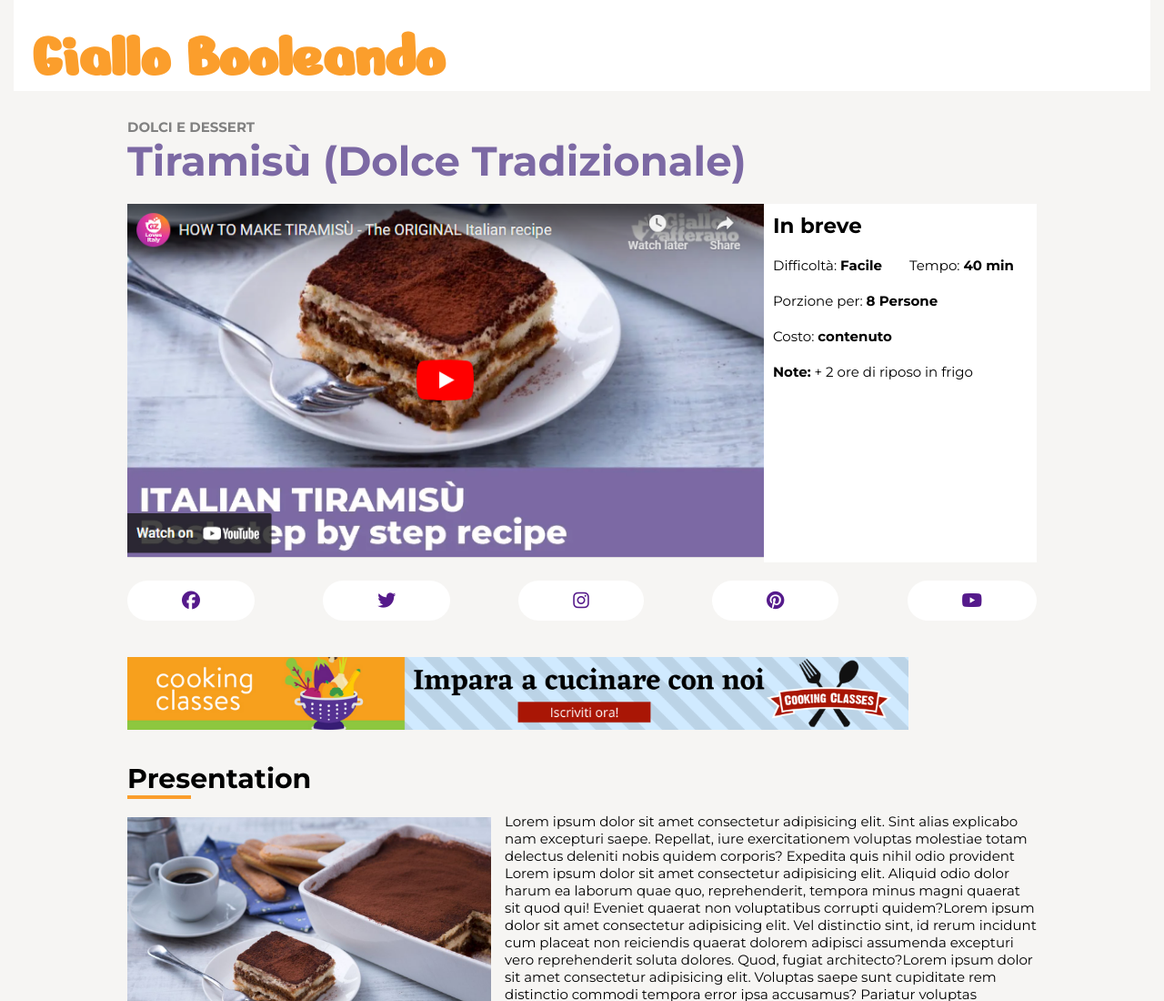
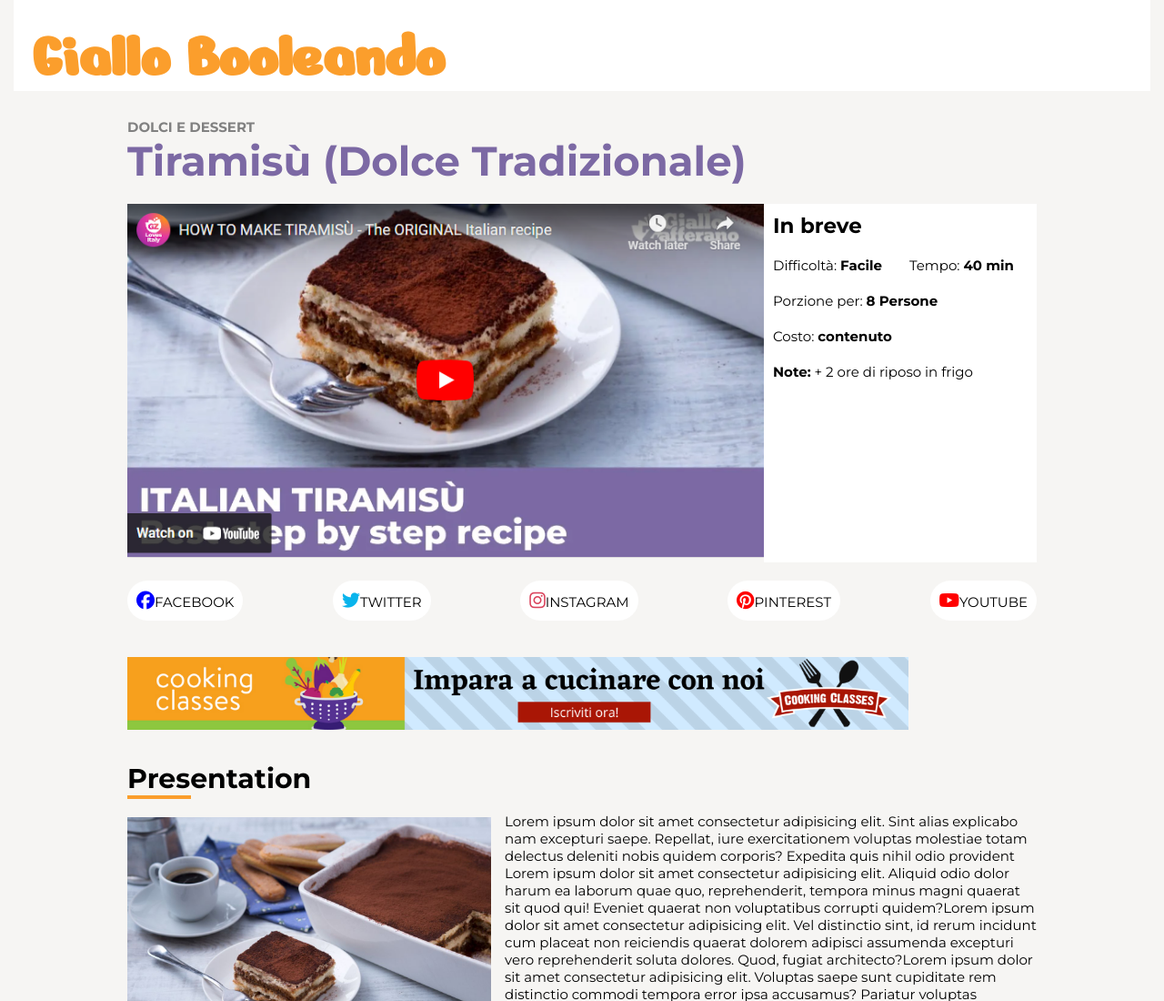
Before and after one commit to nicolo-canevari/htmlcss-responsive-layout, a plain HTML site: page index.html in a window 1280 px wide. Shown: the top 1100 px of the page at 91% size. Drawn offline with Linux system fonts and the light colour scheme.

Commit message:
parte del footer completata

```diff
--- a/css/style.css
+++ b/css/style.css
@@ -99,6 +99,30 @@ nav a {
     border-radius: 9999px;
 }
 
+.social {
+    display: none;
+}
+
+#facebook {
+    color: blue;
+}
+
+#twitter {
+    color: rgb(9, 180, 236);
+}
+
+#instagram {
+    color: rgb(218, 67, 92);
+}
+
+#pinterest {
+    color: red;
+}
+
+#youtube {
+    color: red;
+}
+
 /* banner */
 #banner {
     display: none;
@@ -192,6 +216,10 @@ footer .col {
         padding: 10px 45px;
     }
 
+    .social {
+        display: none;
+    }
+
     #banner {
         display: block;
         padding-bottom: 30px;
@@ -257,8 +285,16 @@ footer .col {
     }
 
     /* nav link e banner */
+
     nav a {
-        padding: 10px 60px;
+        padding: 10px 10px;
+        text-decoration: none;
+    }
+
+    .social {
+        display: inline;
+        font-size: 15px;
+        color: black;
     }
 
     #banner img{
--- a/index.html
+++ b/index.html
@@ -51,11 +51,11 @@
 
           <!-- mav link e banner -->
           <nav>
-            <a href=""><i class="fa-brands fa-facebook"></i></a>
-            <a href=""><i class="fa-brands fa-twitter"></i></a>
-            <a href=""><i class="fa-brands fa-instagram"></i></a>
-            <a href=""><i class="fa-brands fa-pinterest"></i></a>
-            <a href=""><i class="fa-brands fa-youtube"></i></a>
+            <a href=""><i id="facebook" class="fa-brands fa-facebook"></i><span class="social">FACEBOOK</span></a>
+            <a href=""><i id="twitter" class="fa-brands fa-twitter"></i><span class="social">TWITTER</span></a>
+            <a href=""><i id="instagram" class="fa-brands fa-instagram"></i><span class="social">INSTAGRAM</span></a>
+            <a href=""><i id="pinterest" class="fa-brands fa-pinterest"></i><span class="social">PINTEREST</span></a>
+            <a href=""><i id="youtube" class="fa-brands fa-youtube"></i><span class="social">YOUTUBE</span></a>
           </nav>
 
           <div id="banner">
```
